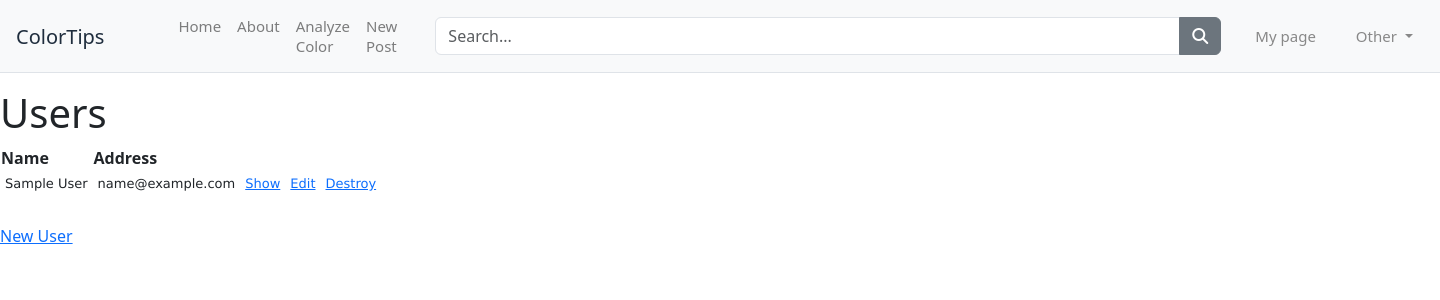
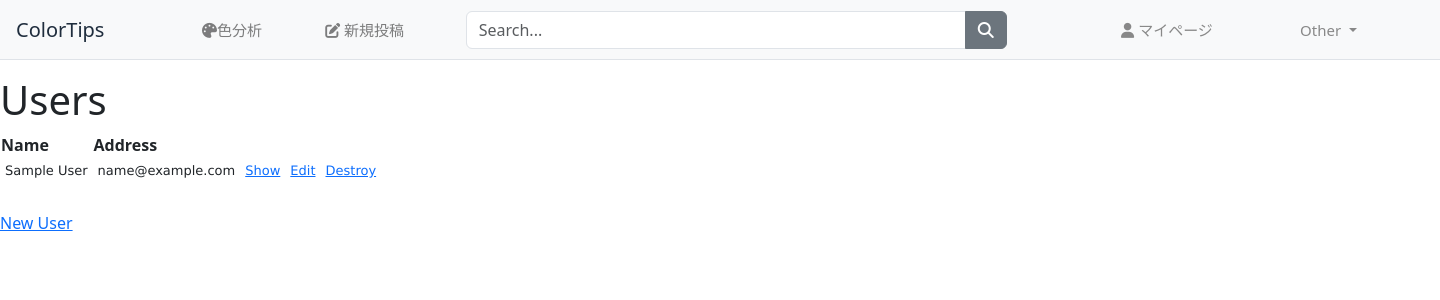
Before and after one commit to ryosuke-tokushima/colortips, a Rails app: page /users in a window 1440 px wide. Shown: the top 300 px of the page. Run offline with Rails 7, Linux system fonts and the light colour scheme; the visitor is signed in with stand-in values (Sample User, id 1); style sheets or scripts are compiled from the project's sources; parts of the project's set-up code (start-up, migrations or seed data) failed here and were passed over; some libraries are stand-ins or nearby versions.

Commit message:
ヘッダーのレイアウトを修正しました

```diff
--- a/app/assets/stylesheets/application.scss
+++ b/app/assets/stylesheets/application.scss
@@ -56,7 +56,7 @@ $fa-font-path: '@fortawesome/fontawesome-free/webfonts';
 }
 
 .search-box input {
-	padding-right: 500px;
+	padding-right: auto;
 	border-color: #dfe3e8;
 	box-shadow: none
 }
@@ -86,7 +86,7 @@ $fa-font-path: '@fortawesome/fontawesome-free/webfonts';
 }
 @media (min-width: 1200px){
 	.form-inline .input-group {
-		width: 300px;
+		width: auto;
 		margin-left: 30px;
 	}
 }
@@ -107,7 +107,7 @@ $fa-font-path: '@fortawesome/fontawesome-free/webfonts';
 }
 
 .form-inline .input-group {
-    width: 800px;
+    width: auto;
 }
 
 .flex-form {
@@ -123,3 +123,15 @@ $fa-font-path: '@fortawesome/fontawesome-free/webfonts';
 .navbar-nav.ml-auto {
     margin-left: 1%;
 }
+
+.nav-item-custom, .flex-grow-custom {
+	flex-grow: 1;
+}
+
+.nav-item-custom .nav-link {
+	text-align: center;
+}
+
+.form-inline .form-control{
+	width: 500px ;
+}
--- a/app/views/shared/_before_login_header.html.erb
+++ b/app/views/shared/_before_login_header.html.erb
@@ -5,10 +5,6 @@
 	</button>
 	<!-- Collection of nav links, forms, and other content for toggling -->
 	<div id="navbarCollapse" class="collapse navbar-collapse justify-content-start">
-		<div class="navbar-nav">
-			<a href="/" class="nav-item nav-link">Home</a>
-			<a href="/about" class="nav-item nav-link">About</a>
-		</div>
 		<form class="navbar-form form-inline">
     <div class="input-group search-box">
     <%= search_form_for @search, url: posts_path do |f| %>
@@ -27,6 +23,7 @@
           その他
           </a>
           <div class="dropdown-menu dropdown-menu-lg-right" aria-labelledby="navbarDropdown">
+            <a class="dropdown-item" href="/about">About</a>
             <a class="dropdown-item" href="#">プライバシーポリシー</a>
             <a class="dropdown-item" href="#">利用規約</a>
             <a class="dropdown-item" href="#">お問合せ</a>
--- a/app/views/shared/_header.html.erb
+++ b/app/views/shared/_header.html.erb
@@ -4,14 +4,12 @@
 		<span class="navbar-toggler-icon"></span>
 	</button>
 	<!-- Collection of nav links, forms, and other content for toggling -->
-	<div id="navbarCollapse" class="collapse navbar-collapse justify-content-start">
-		<div class="navbar-nav">
-			<a href="/" class="nav-item nav-link">Home</a>
-			<a href="/about" class="nav-item nav-link">About</a>
-			<a href="/color_palettes/new" class="nav-item nav-link">Analyze Color</a>
-			<a href="/posts/new" class="nav-item nav-link">New Post</a>
+	<div id="navbarCollapse" class="collapse navbar-collapse d-flex justify-content-between">
+		<div class="navbar-nav d-flex nav-item-custom">
+			<a href="/color_palettes/new" class="nav-item nav-link flex-grow-custom"><i class="fa-solid fa-palette"></i>色分析</a>
+			<a href="/posts/new" class="nav-item nav-link flex-grow-custom"><i class="fa-solid fa-pen-to-square"></i> 新規投稿</a>
 		</div>
-		<div class="navbar-form form-inline">
+		<div class="navbar-form form-inline flex-grow-custom">
       <div class="input-group search-box">
         <%= search_form_for @search,html: { class: 'flex-form' }, url: posts_path, method: :get do |f| %>
           <%= f.search_field :color_palette_colors_closest_palette_color_or_categories_category_name_or_body_cont, class: "form-control", placeholder: "Search..." %>
@@ -24,13 +22,16 @@
       </div>
 		</div>
 		<div class="navbar-nav ml-auto action-buttons">
-       <%= link_to 'My page', user_path(current_user), class: "dropdown-item" %>
+      <%= link_to user_path(current_user), class: "dropdown-item" do %>
+        <i class="fa-solid fa-user"></i> マイページ
+      <% end %>
 		</div>
-    <div class="nav-item dropdown">
-          <a class="nav-link dropdown-toggle" href="#" id="navbarDropdown" role="button" data-display="static" data-toggle="dropdown" aria-haspopup="true" aria-expanded="false">
+    <div class="nav-item dropdown nav-item-custom">
+          <a class="nav-link dropdown-toggle flex-grow-custom" href="#" id="navbarDropdown" role="button" data-display="static" data-toggle="dropdown" aria-haspopup="true" aria-expanded="false">
           Other
           </a>
           <div class="dropdown-menu dropdown-menu-lg-left dropdown-menu-left" aria-labelledby="navbarDropdown">
+            <a class="dropdown-item" href="/about">About</a>
             <a class="dropdown-item" href="#">プライバシーポリシー</a>
             <a class="dropdown-item" href="#">利用規約</a>
             <a class="dropdown-item" href="#">お問合せ</a>
```
Lines whose indentation alone changed are shown as unchanged.
